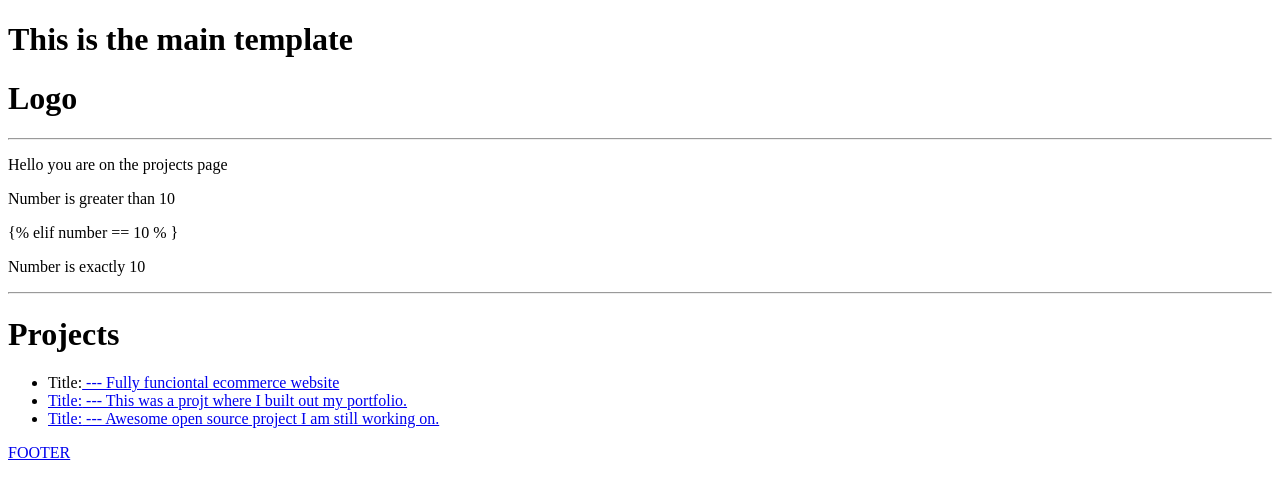
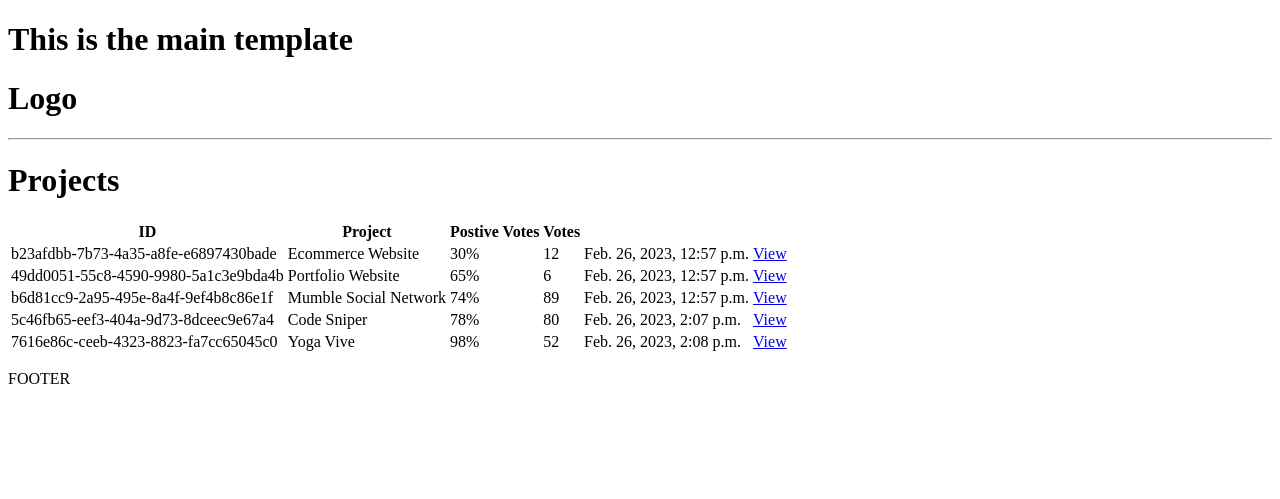
Before and after one commit to joe-sacco/devsearch, a Django app: page / in a window 1280 px wide. Shown: the top 499 px of the page. Run offline with Django 4.2, Linux system fonts and the light colour scheme; data comes from the database, SQL or seed files in the repository; both versions use the stored data as it was after the commit.

Commit message:
feat: Update views with db data

```diff
--- a/projects/templates/projects/projects.html
+++ b/projects/templates/projects/projects.html
@@ -2,25 +2,26 @@
 
 {% block content %}
 
-<p>Hello you are on the {{ page }} page</p>
-
-{% if number > 10 %}
-<p>Number is greater than 10</p>
-
-{% elif number == 10 % }
-<p>Number is exactly 10</p>
-
-{% else %}
-<p>Number is less than 10</p>
-{% endif %}
-
-<hr>
-
 <h1>Projects</h1>
 
-<ul>
-    {% for project in projects %}
-        <li>Title:<a href="{% url 'project' project.id %}"{{ project.title }}</a> --- {{ project.description }}</li>
-    {% endfor %}
-</ul>
+<table>
+    <tr>
+        <th>ID</th>
+        <th>Project</th>
+        <th>Postive Votes</th>
+        <th>Votes</th>
+        <th></th>
+        {% for project in projects %}
+            <tr>
+                <td>{{project.id}}</td>
+                <td>{{project.title}}</td>
+                <td>{{project.vote_ratio}}%</td>
+                <td>{{project.vote_total}}</td>
+                <td>{{project.created}}</td>
+                <td><a href="{% url 'project' project.id %}">View</a></td>
+            </tr>
+        {% endfor %}
+    </tr>
+</table>
+
 {% endblock content %}
--- a/projects/templates/projects/single-project.html
+++ b/projects/templates/projects/single-project.html
@@ -1,8 +1,12 @@
 {% extends 'main.html' %}
 
 {% block content %}
-
 <h1>{{project.title}}</h1>
+<hr>
+{% for tag in project.tags.all %}
+    <span style="border:1px solid grey">{{tag}}</span>
+{% endfor %}
+<hr>
 <br>
 <p>{{project.description}}</p>
 {% endblock %}
--- a/projects/views.py
+++ b/projects/views.py
@@ -1,5 +1,6 @@
 from django.shortcuts import render
 from django.http import HttpResponse
+from .models import Project
 
 projectsList = [
     {
@@ -22,14 +23,11 @@ projectsList = [
 
 #HTTP request -> response
 def projects(request):
-    page = 'projects'
-    number = 11
-    context = {'page': page, 'number': number, 'projects': projectsList}
+    projects = Project.objects.all()
+    context = {'projects': projects}
     return render(request, 'projects/projects.html', context)
 
+
 def project(request, pk):
-    projectObj = None
-    for i in projectsList:
-        if i ['id'] == pk:
-            projectObj = i
+    projectObj = Project.objects.get(id=pk)
     return render(request, 'projects/single-project.html', {'project': projectObj})
```
Also changed, not shown: db.sqlite3, projects/migrations/0002_tag_project_vote_ratio_project_vote_total_review_and_more.py (added).
